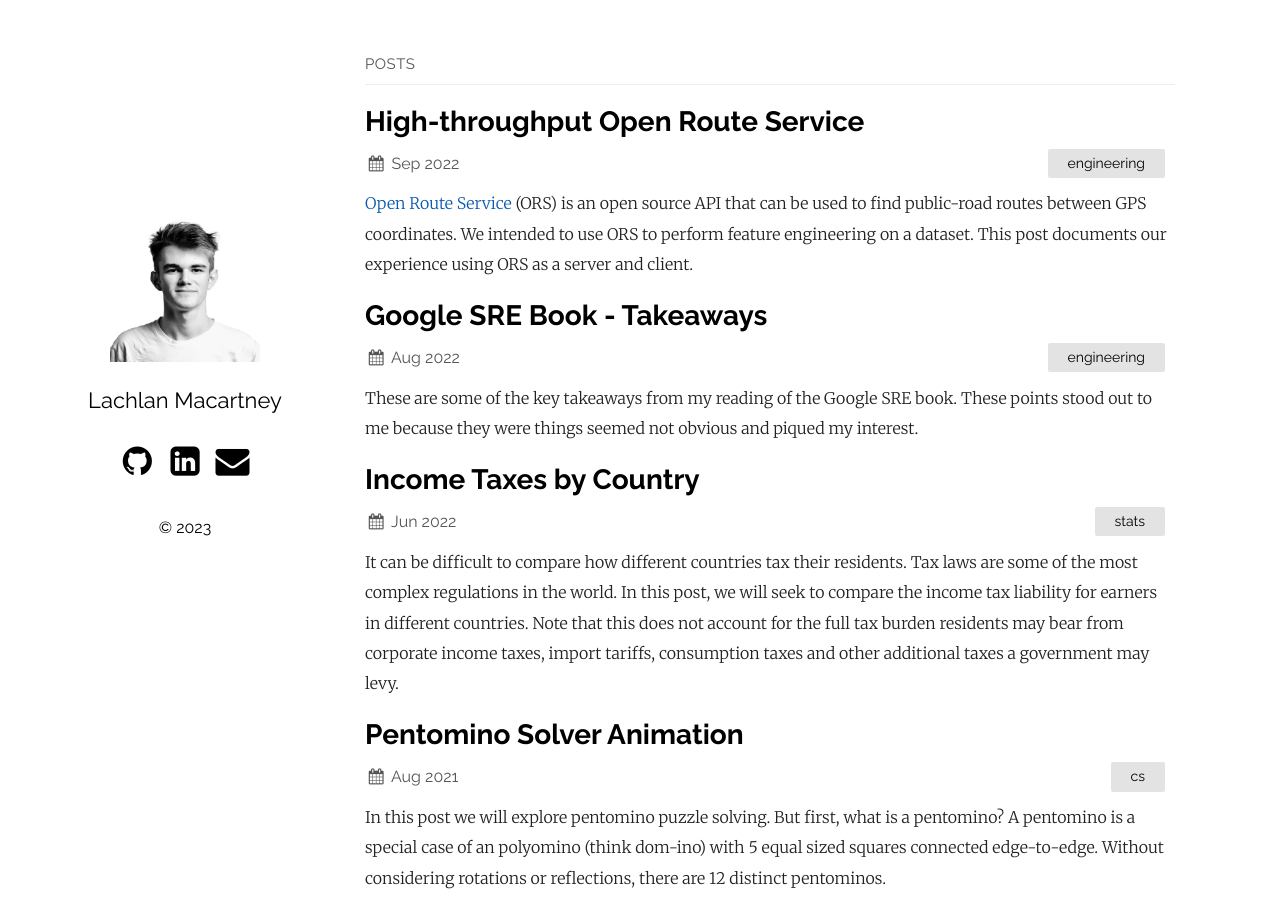
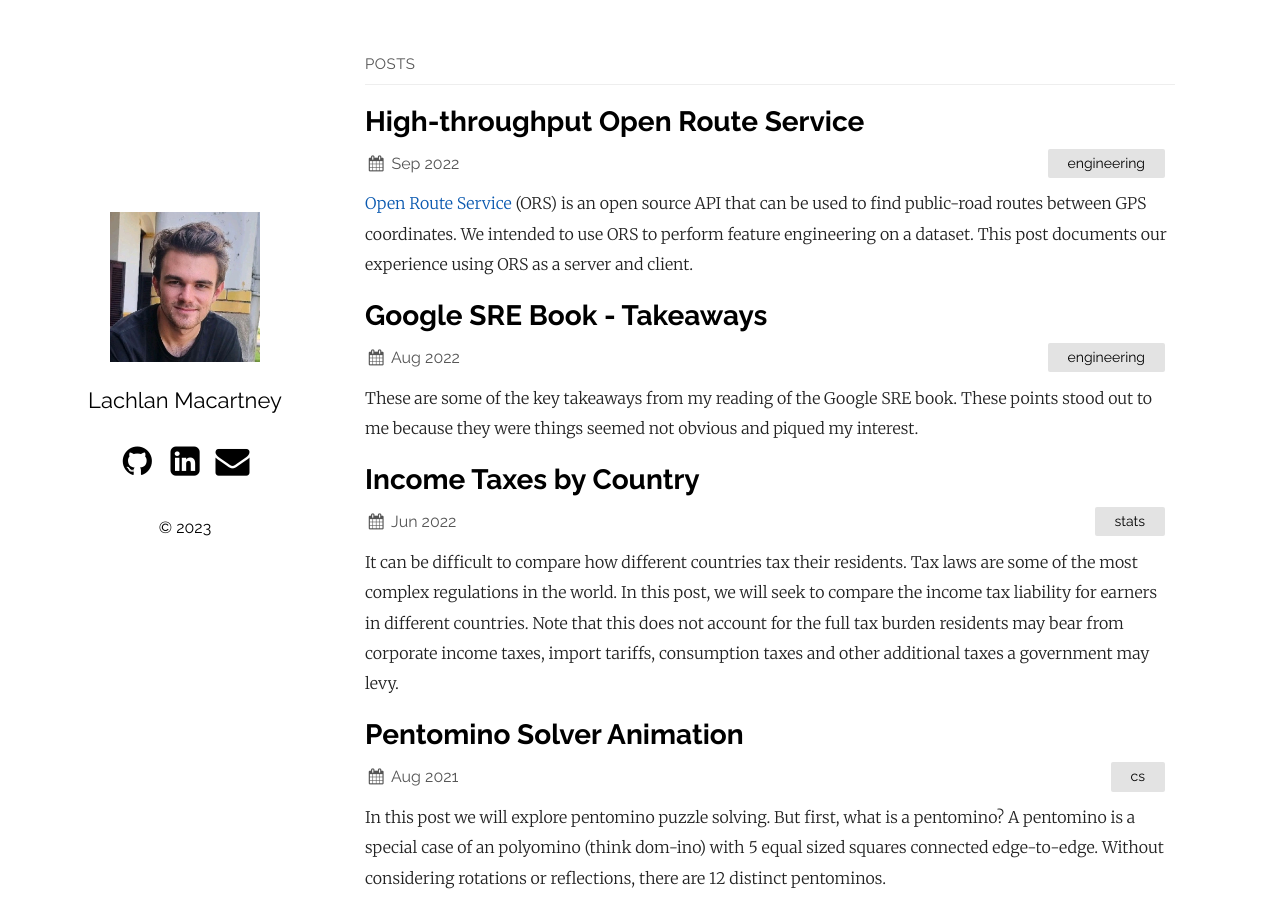
Before and after one commit to lachstr/lachstr.github.io, a Jekyll site: the page built from index.md, in a window 1280 px wide and 900 px high. Built offline with Jekyll 4.4.1, drawn with Linux system fonts in a browser that asks for light colours.

Commit message:
new profile

```diff
--- a/_config.yml
+++ b/_config.yml
@@ -18,7 +18,7 @@ plainwhite:
   sitemap: true # set to true to generate sitemap.xml content
   search: false # set to true to enable searchbar
   dark_mode: false # set to true to add dark mode toggle
-  portfolio_image: "assets/portfolio.jpg" # the path from the base directory of the site to the image to display (no / at the start)
+  portfolio_image: "assets/profile2023.jpg" # the path from the base directory of the site to the image to display (no / at the start)
   html_lang: "en" # set the lang attribute of the <html> tag for the pages. See here for a list of codes: https://www.w3schools.com/tags/ref_country_codes.asp
   condensed_mobile:
     #- home
```
Also changed, not shown: assets/profile2023.jpg (added).
